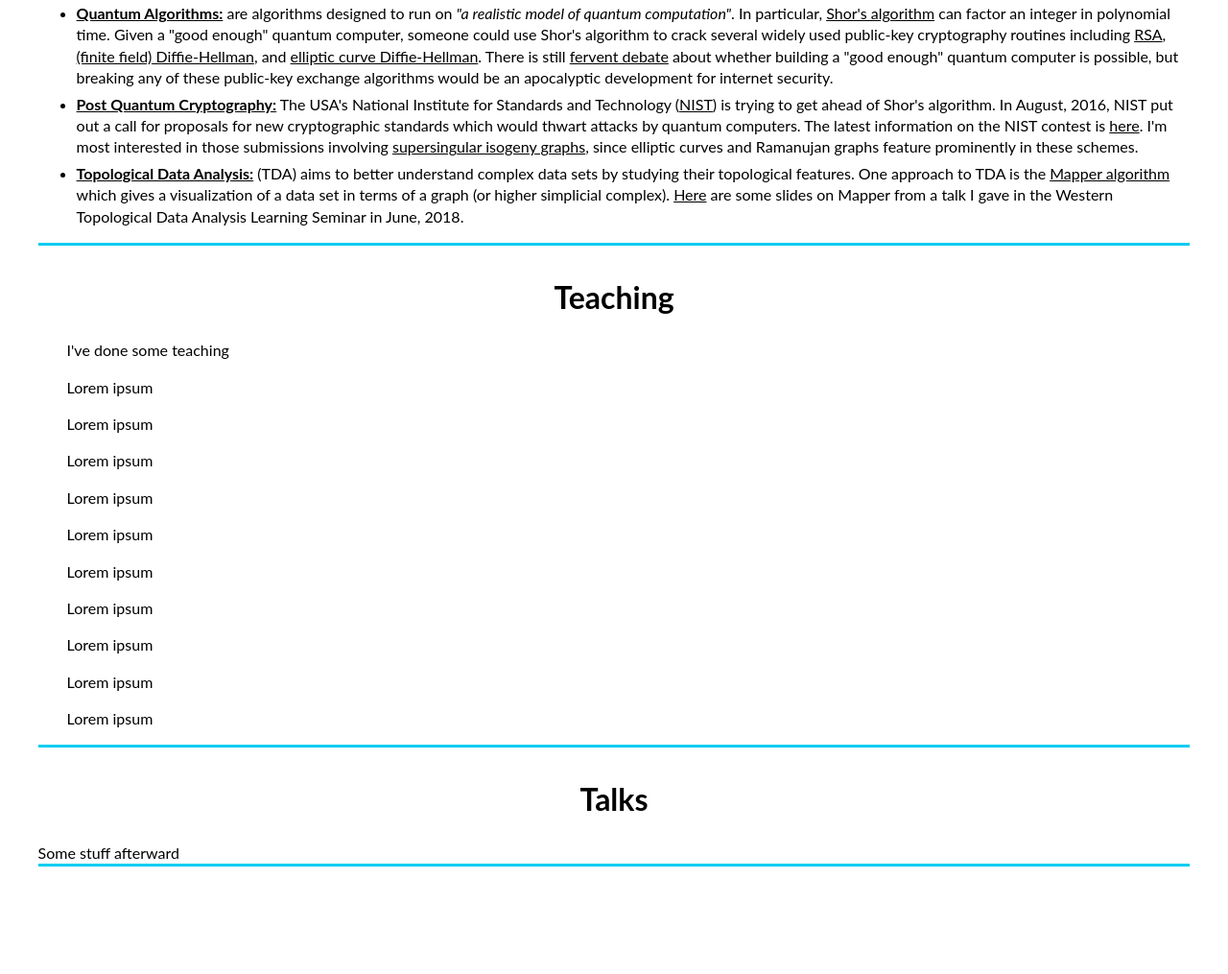
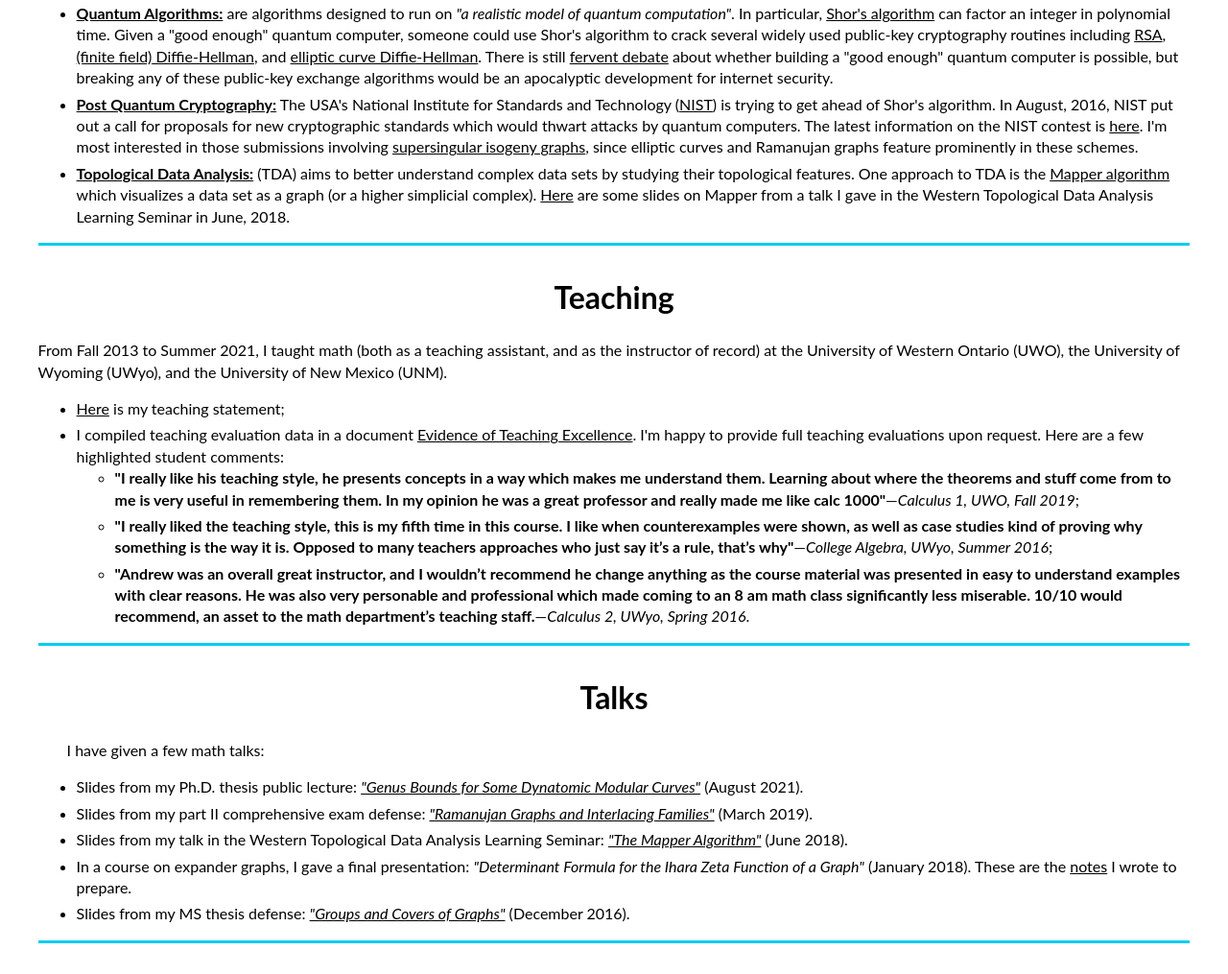
Before and after one commit to andrewherring/andrewherring.github.io, a plain HTML site: page maths/maths.html in a window 1280 px wide. Shown: the part 875-1890 px from the top of the page at 96% size. Before the commit the page ends 1810 px from the top, so only its background shows below. Drawn offline with nearby package versions, Linux system fonts and the light colour scheme; some packages are replaced by stand-ins of ours.

Commit message:
+ added content to the Teaching section
+ added content to the Talks section

```diff
--- a/maths/maths.html
+++ b/maths/maths.html
@@ -53,7 +53,7 @@
 
   </div> <!-- end div.homerow -->
 
-  <div class="sectionrow">
+  <div id="research" class="sectionrow">
   <h1 class="sectionheading">Research</h1>
 
   <p style="text-indent: 0">Below is a post describing the results of my Ph.D. thesis. To read the post, click on the black rectangle with the title.</p>
@@ -382,10 +382,11 @@
     </div> <!-- end div.panel -->
   </div>  <!-- end div.revealbox -->
 
-  <p style="text-indent: 0">I have also done some work with <a href="https://en.wikipedia.org/wiki/Ramanujan_graph">Ramanujan Graphs</a>. Please see the post below for more information.</p>
+
   <!-- ******************************************** -->
   <!-- RAMANUJAN GRAPHS -->
   <!-- ******************************************** -->
+  <p style="text-indent: 0">I have also done some work with <a href="https://en.wikipedia.org/wiki/Ramanujan_graph">Ramanujan Graphs</a>. Please see the post below for more information.</p>
   <div id="ramanujan" class="revealbox">
     <p id="framanujan" class="flip">Ramanujan Graphs</p>
     <div id="pramanujan" class="panel">
@@ -410,47 +411,64 @@
     </div> <!-- end div.panel -->
   </div> <!-- end div.revealbox -->
 
-
+  <!-- ******************************************** -->
+  <!-- OTHER RESEARCH INTERESTS -->
+  <!-- ******************************************** -->
   <p style="text-indent: 0">In addition to arithmetic dynamics, and Ramanujan graphs, I'm also interested in:
     <ul>
-      <!-- <li><a href="https://en.wikipedia.org/wiki/Ramanujan_graph"><b>Ramanujan Graphs:</b></a> These "optimal expander graphs" show up in <a href="https://en.wikipedia.org/wiki/Spectral_graph_theory">spectral graph theory</a>, number theory, and <a href="https://en.wikipedia.org/wiki/Post-quantum_cryptography">post quantum cryptography</a>. The post (<i>"Ramanujan Graphs"</i>) below describes my work in this area.</li> -->
-
       <li><a href="https://en.wikipedia.org/wiki/Quantum_algorithm"><b>Quantum Algorithms:</b></a> are algorithms designed to run on <i>"a realistic model of quantum computation"</i>. In particular, <a href="https://en.wikipedia.org/wiki/Shor%27s_algorithm">Shor's algorithm</a> can factor an integer in polynomial time. Given a "good enough" quantum computer, someone could use Shor's algorithm to crack several widely used public-key cryptography routines including <a href="https://en.wikipedia.org/wiki/RSA_(cryptosystem)">RSA</a>, <a href="https://en.wikipedia.org/wiki/Diffie%E2%80%93Hellman_key_exchange">(finite field) Diffie-Hellman</a>, and <a href="https://en.wikipedia.org/wiki/Elliptic-curve_Diffie%E2%80%93Hellman">elliptic curve Diffie-Hellman</a>. There is still <a href="https://gilkalai.wordpress.com/2020/12/29/the-argument-against-quantum-computers-a-very-short-introduction/">fervent debate</a> about whether building a "good enough" quantum computer is possible, but breaking any of these public-key exchange algorithms would be an apocalyptic development for internet security.</li>
 
       <li><a href="https://en.wikipedia.org/wiki/Post-quantum_cryptography"><b>Post Quantum Cryptography:</b></a> The USA's National Institute for Standards and Technology (<a href="https://www.nist.gov/">NIST</a>) is trying to get ahead of Shor's algorithm. In August, 2016, NIST put out a call for proposals for new cryptographic standards which would thwart attacks by quantum computers. The latest information on the NIST contest is <a href="https://csrc.nist.gov/Projects/post-quantum-cryptography">here</a>. I'm most interested in those submissions involving <a href="https://en.wikipedia.org/wiki/Supersingular_isogeny_key_exchange">supersingular isogeny graphs</a>, since elliptic curves and Ramanujan graphs feature prominently in these schemes.</li>
 
-      <li><a href="https://en.wikipedia.org/wiki/Topological_data_analysis"><b>Topological Data Analysis:</b></a> (TDA) aims to better understand complex data sets by studying their topological features.  One approach to TDA is the <a href="https://research.math.osu.edu/tgda/mapperPBG.pdf">Mapper algorithm</a> which gives a visualization of a data set in terms of a graph (or higher simplicial complex). <a href="./files/herring--the-mapper-algorithm.pdf">Here</a> are some slides on Mapper from a talk I gave in the Western Topological Data Analysis Learning Seminar in June, 2018.</li>
+      <li><a href="https://en.wikipedia.org/wiki/Topological_data_analysis"><b>Topological Data Analysis:</b></a> (TDA) aims to better understand complex data sets by studying their topological features.  One approach to TDA is the <a href="https://research.math.osu.edu/tgda/mapperPBG.pdf">Mapper algorithm</a> which visualizes a data set as a graph (or a higher simplicial complex). <a href="./files/herring--the-mapper-algorithm.pdf">Here</a> are some slides on Mapper from a talk I gave in the Western Topological Data Analysis Learning Seminar in June, 2018.</li>
     </ul>
   </p>
+  </div> <!-- end div.sectionrow#research -->
 
+  <!-- ******************************************** -->
+  <!-- TEACHING -->
+  <!-- ******************************************** -->
+  <div class="sectionrow">
+	<h1 class="sectionheading">Teaching</h1>
+  <p style="text-indent: 0">From Fall 2013 to Summer 2021, I taught math (both as a teaching assistant, and as the instructor of record) at the University of Western Ontario (UWO), the University of Wyoming (UWyo), and the University of New Mexico (UNM).
+  <ul>
+    <li><a href="./teaching/herring--teaching-statement.pdf">Here</a> is my teaching statement;</li>
+    <li>I compiled teaching evaluation data in a document <a href="./teaching/herring--evidence-of-teaching-excellence.pdf">Evidence of Teaching Excellence</a>. I'm happy to provide full teaching evaluations upon request. Here are a few highlighted student comments:
+      <ul>
+        <li><b>"I really like his teaching style, he presents concepts in a way which makes me understand them. Learning about where the theorems and stuff come from to me is very useful in remembering them. In my opinion he was a great professor and really made me like calc 1000"</b>&#8212;<i>Calculus 1, UWO, Fall 2019</i>;</li>
 
+        <li><b>"I really liked the teaching style, this is my fifth time in this course. I like when counterexamples were shown, as well as case studies kind of proving why something is the way it is. Opposed to many teachers approaches who just say it’s a rule, that’s why"</b>&#8212;<i>College Algebra, UWyo, Summer 2016</i>;</li>
 
+        <li><b>"Andrew was an overall great instructor, and I wouldn’t recommend he change anything as the course material was presented in easy to understand examples with clear reasons. He was also very personable and professional which made coming to an 8 am math class significantly less miserable. 10/10 would recommend, an asset to the math department’s teaching staff.</b>&#8212;<i>Calculus 2, UWyo, Spring 2016</i>.</li>
+      </ul>
+    </li>
+  </ul>
 
+  </p>
+  </div><!-- end div.sectionrow#teaching -->
 
-
-
-  </div> <!-- end div.sectionrow -->
-  <div class="sectionrow">
-    <h1 class="sectionheading">Teaching</h1>
-    <p>I've done some teaching</p>
-    <p>Lorem ipsum</p>
-    <p>Lorem ipsum</p>
-    <p>Lorem ipsum</p>
-    <p>Lorem ipsum</p>
-    <p>Lorem ipsum</p>
-    <p>Lorem ipsum</p>
-    <p>Lorem ipsum</p>
-    <p>Lorem ipsum</p>
-    <p>Lorem ipsum</p>
-    <p>Lorem ipsum</p>
-  </div>
-  <div class="sectionrow">
-    <h1 class="sectionheading">Talks</h1>
-    <!-- <iframe src="./files/herring--genus-bounds-for-some-dynatomic-modular-curves.pdf" title="test" height="100%" width="100%"></iframe> -->
-    Some stuff afterward
-  </div>
-
-
+  <!-- ******************************************** -->
+  <!-- TALKS -->
+  <!-- ******************************************** -->
+  <div id ="talks" class="sectionrow">
+  <h1 class="sectionheading">Talks</h1>
+  <p>I have given a few math talks:
+  <ul>
+    <li>Slides from my Ph.D. thesis public lecture: <a href="./notes/herring--phd-defense-slides.pdf"><i>"Genus Bounds for Some Dynatomic Modular Curves"</i></a> (August 2021).</li>
+    <li>
+    Slides from my part II comprehensive exam defense: <a href="./notes/MSS_TALK.pdf"><i>"Ramanujan Graphs and Interlacing Families"</i></a> (March 2019).
+    </li>
+    <li>
+    Slides from my talk in the Western Topological Data Analysis Learning Seminar: <a href="./notes/MAPPER_TALK.pdf"><i>"The Mapper Algorithm"</i></a> (June 2018).
+    </li>
+    <li>
+    In a course on expander graphs, I gave a final presentation: <i>"Determinant Formula for the Ihara Zeta Function of a Graph"</i> (January 2018).  These are the <a href="./notes/Ihara_zeta.pdf">notes</a> I wrote to prepare.
+    </li>
+    <li>
+    Slides from my MS thesis defense: <a href="./notes/MS_DEFENSE.pdf"><i>"Groups and Covers of Graphs"</i></a> (December 2016).
+    </li>
+  </ul>
+  </div><!-- end div.sectionrow#talks -->
 
   <script src='../js/buttonActions.js'></script>
   <script src='../js/flipsAndPanels.js'></script>
```
Also changed, not shown: 1 other file.
